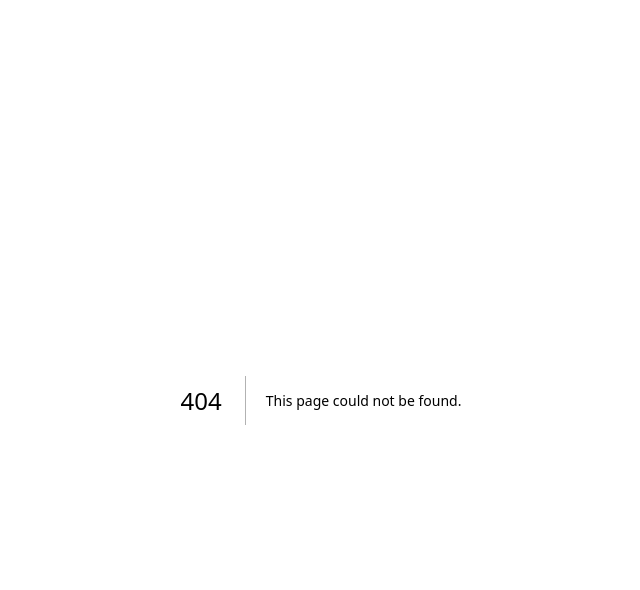
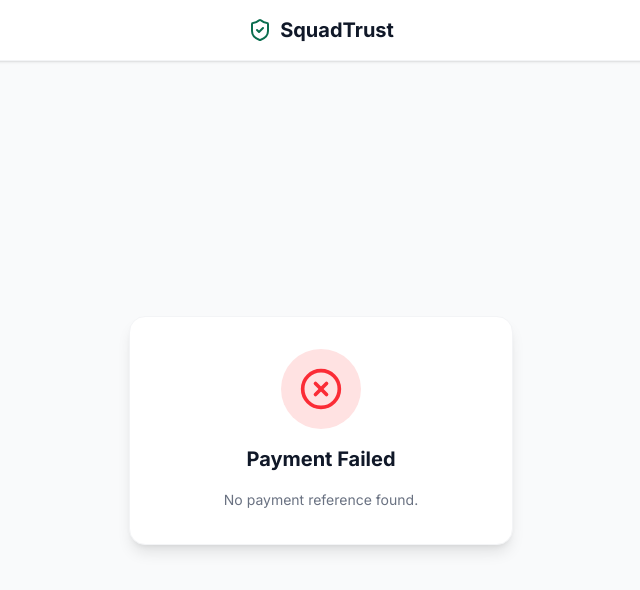
Before and after one commit to SquadTrust/squadtrustweb, a Next.js app: page /softpos/callback in a window 1280 px wide. Before the commit this address had no page. Shown: the top 590 px of the page, without its empty margins (319-959 px from the left). Built offline with nearby package versions, Linux system fonts and the light colour scheme; no server answers.

Commit message:
feat: add softpos transaction status callback page with polling logic

```diff
--- /dev/null
+++ b/app/softpos/callback/page.tsx
@@ -0,0 +1,170 @@
+"use client";
+
+import React, { useEffect, useState } from "react";
+import { useSearchParams } from "next/navigation";
+import { motion } from "framer-motion";
+import { CheckCircle2, XCircle, Loader2, ShieldCheck } from "lucide-react";
+import { fetchApi } from "../../../lib/api";
+
+interface StatusResponse {
+  status: "pending" | "success" | "failed";
+  transaction_ref: string;
+  amount_kobo: number;
+  amount_naira: number;
+}
+
+function formatNaira(kobo: number): string {
+  return (kobo / 100).toLocaleString("en-NG", {
+    style: "currency",
+    currency: "NGN",
+    minimumFractionDigits: 0,
+    maximumFractionDigits: 0,
+  });
+}
+
+export default function SoftPosCallbackPage() {
+  const searchParams = useSearchParams();
+  const reference = searchParams.get("reference") || searchParams.get("transaction_ref");
+
+  const [status, setStatus] = useState<"loading" | "success" | "failed" | "pending">("loading");
+  const [amountKobo, setAmountKobo] = useState<number | null>(null);
+  const [error, setError] = useState("");
+
+  useEffect(() => {
+    if (!reference) {
+      setStatus("failed");
+      setError("No payment reference found.");
+      return;
+    }
+
+    let attempts = 0;
+    const maxAttempts = 10;
+
+    async function poll() {
+      try {
+        const data = await fetchApi<StatusResponse>(`/softpos/status/${reference}`);
+        setAmountKobo(data.amount_kobo);
+
+        if (data.status === "success") {
+          setStatus("success");
+        } else if (data.status === "failed") {
+          setStatus("failed");
+          setError("Payment was unsuccessful. Please try again.");
+        } else if (attempts < maxAttempts) {
+          // Still pending — Squad may not have sent the webhook yet, retry
+          attempts++;
+          setTimeout(poll, 2000);
+        } else {
+          // Timed out polling — Squad may be slow; show pending state
+          setStatus("pending");
+        }
+      } catch (err: unknown) {
+        setStatus("failed");
+        setError(err instanceof Error ? err.message : "Could not verify payment.");
+      }
+    }
+
+    poll();
+  }, [reference]);
+
+  return (
+    <div className="min-h-screen bg-gray-50 flex flex-col font-sans">
+      <header className="bg-white border-b border-gray-100 py-4 px-6 flex items-center justify-center sticky top-0 z-10 shadow-sm">
+        <div className="flex items-center gap-2">
+          <ShieldCheck className="w-6 h-6 text-[#0B6E4F]" />
+          <span className="font-bold text-xl text-gray-900">SquadTrust</span>
+        </div>
+      </header>
+
+      <main className="flex-1 flex flex-col items-center justify-center p-4">
+        <div className="w-full max-w-sm bg-white rounded-2xl shadow-lg border border-gray-100 p-8 text-center">
+
+          {status === "loading" && (
+            <motion.div
+              initial={{ opacity: 0 }}
+              animate={{ opacity: 1 }}
+              className="space-y-4"
+            >
+              <Loader2 className="w-16 h-16 text-[#0B6E4F] animate-spin mx-auto" />
+              <h2 className="text-xl font-bold text-gray-900">Verifying Payment</h2>
+              <p className="text-gray-500 text-sm">Confirming your transaction with Squad…</p>
+            </motion.div>
+          )}
+
+          {status === "success" && (
+            <motion.div
+              initial={{ opacity: 0, scale: 0.8 }}
+              animate={{ opacity: 1, scale: 1 }}
+              transition={{ type: "spring", stiffness: 300, damping: 22 }}
+              className="space-y-4"
+            >
+              <div className="w-20 h-20 bg-green-100 rounded-full flex items-center justify-center mx-auto">
+                <CheckCircle2 className="w-11 h-11 text-green-600" />
+              </div>
+              <h2 className="text-2xl font-bold text-gray-900">Payment Successful</h2>
+              {amountKobo !== null && (
+                <p className="text-3xl font-extrabold text-[#0B6E4F]">
+                  {formatNaira(amountKobo)}
+                </p>
+              )}
+              <p className="text-gray-500 text-sm leading-relaxed">
+                Your payment has been received. The merchant will be notified automatically.
+              </p>
+              {reference && (
+                <p className="text-xs text-gray-400 font-mono break-all">
+                  Ref: {reference}
+                </p>
+              )}
+              <p className="text-xs text-gray-400 pt-2">
+                You can close this tab.
+              </p>
+            </motion.div>
+          )}
+
+          {status === "pending" && (
+            <motion.div
+              initial={{ opacity: 0, y: 10 }}
+              animate={{ opacity: 1, y: 0 }}
+              className="space-y-4"
+            >
+              <div className="w-20 h-20 bg-amber-100 rounded-full flex items-center justify-center mx-auto">
+                <Loader2 className="w-10 h-10 text-amber-600" />
+              </div>
+              <h2 className="text-xl font-bold text-gray-900">Payment Processing</h2>
+              <p className="text-gray-500 text-sm leading-relaxed">
+                Your payment is being processed. This may take a moment — you can close this tab and the merchant's terminal will update automatically.
+              </p>
+              {reference && (
+                <p className="text-xs text-gray-400 font-mono break-all">
+                  Ref: {reference}
+                </p>
+              )}
+            </motion.div>
+          )}
+
+          {status === "failed" && (
+            <motion.div
+              initial={{ opacity: 0, y: 10 }}
+              animate={{ opacity: 1, y: 0 }}
+              className="space-y-4"
+            >
+              <div className="w-20 h-20 bg-red-100 rounded-full flex items-center justify-center mx-auto">
+                <XCircle className="w-11 h-11 text-red-500" />
+              </div>
+              <h2 className="text-xl font-bold text-gray-900">Payment Failed</h2>
+              <p className="text-gray-500 text-sm leading-relaxed">
+                {error || "Something went wrong. Please try again or contact the merchant."}
+              </p>
+              {reference && (
+                <p className="text-xs text-gray-400 font-mono break-all">
+                  Ref: {reference}
+                </p>
+              )}
+            </motion.div>
+          )}
+
+        </div>
+      </main>
+    </div>
+  );
+}
```
